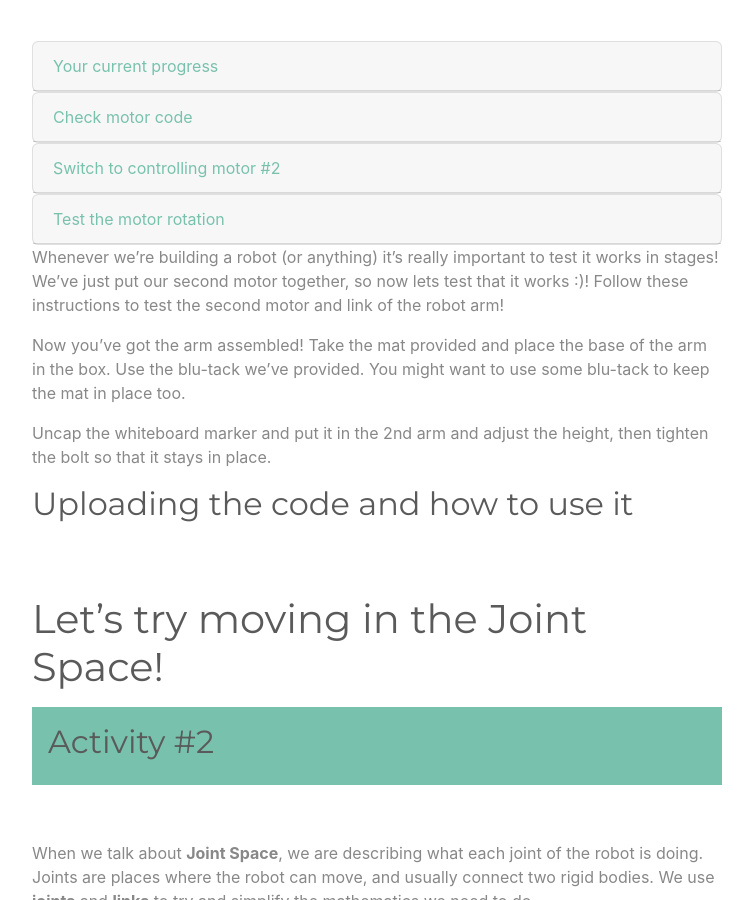
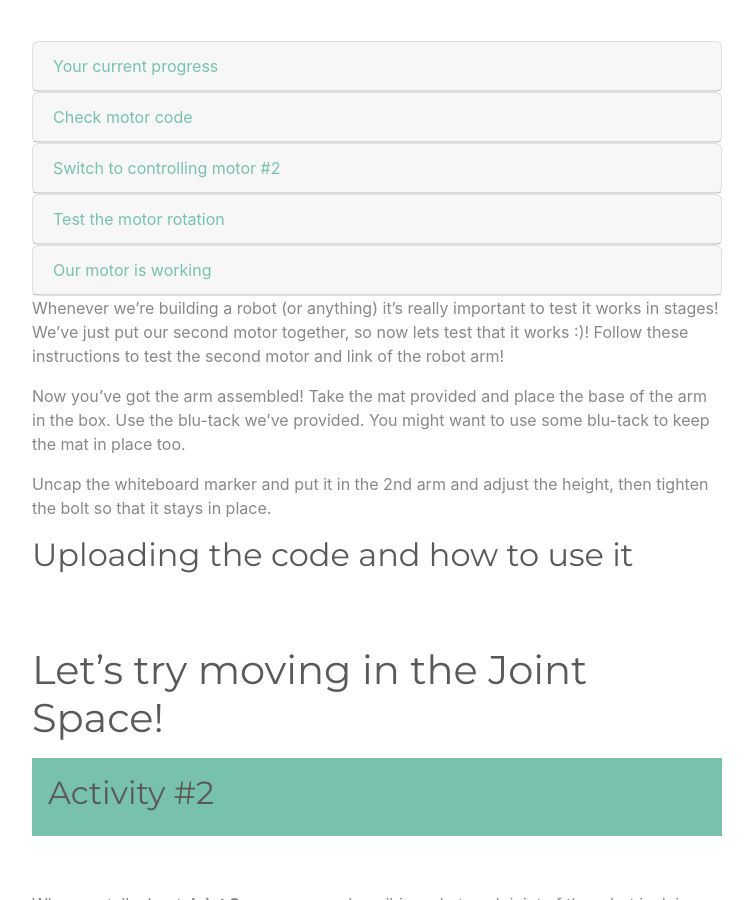
Before and after one commit to samhohcm/Robot-Kinematics-Remote-Worksheet-1, a Jekyll site: the page built from index.md, in a window 1280 px wide and 900 px high, scrolled down 7915 px. Shown: the whole window, without its empty margins (263-1016 px from the left). Built offline with Jekyll 4.4.1, drawn with Linux system fonts in a browser that asks for light colours.

Commit message:
Update index.md

```diff
--- a/index.md
+++ b/index.md
@@ -1039,6 +1039,20 @@
   </div>
 
 
+  <div class="card">
+    <div class="card-header">
+      <a class="collapsed card-link" data-toggle="collapse" href="#collapseFiveD">
+        Our motor is working
+      </a>
+    </div>
+    <div id="collapseFiveD" class="collapse" data-parent="#accordion">
+      <div class="card-body">
+        Great! Our motor #2 is working, now we can talk about kinematics! and then see it working for real with the robot arm!
+      </div>
+    </div>
+  </div>
+
+
 </div>
 
 <!--Comment: End of html bootstrap -->
```
